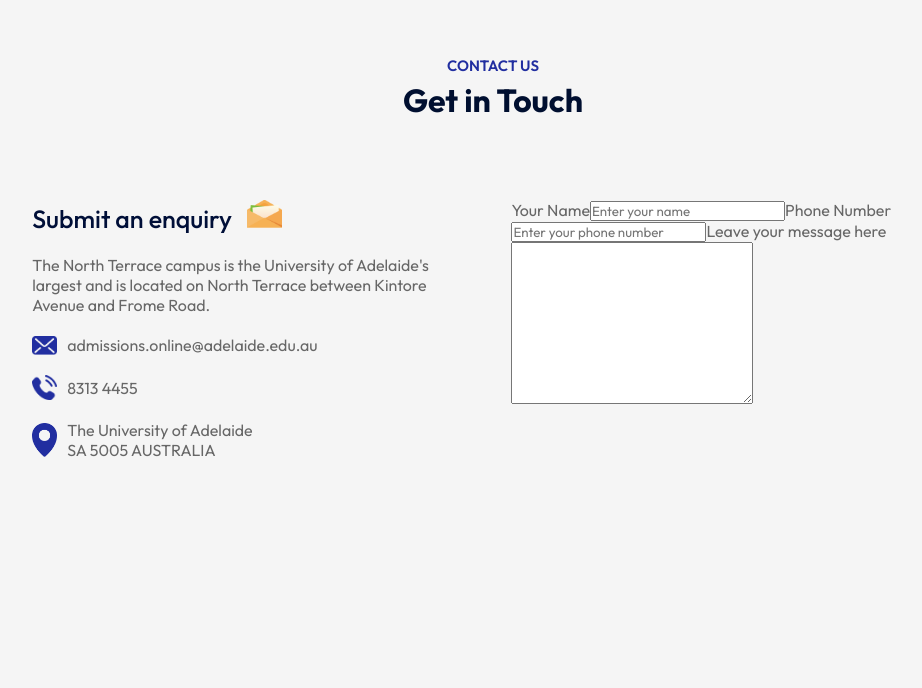
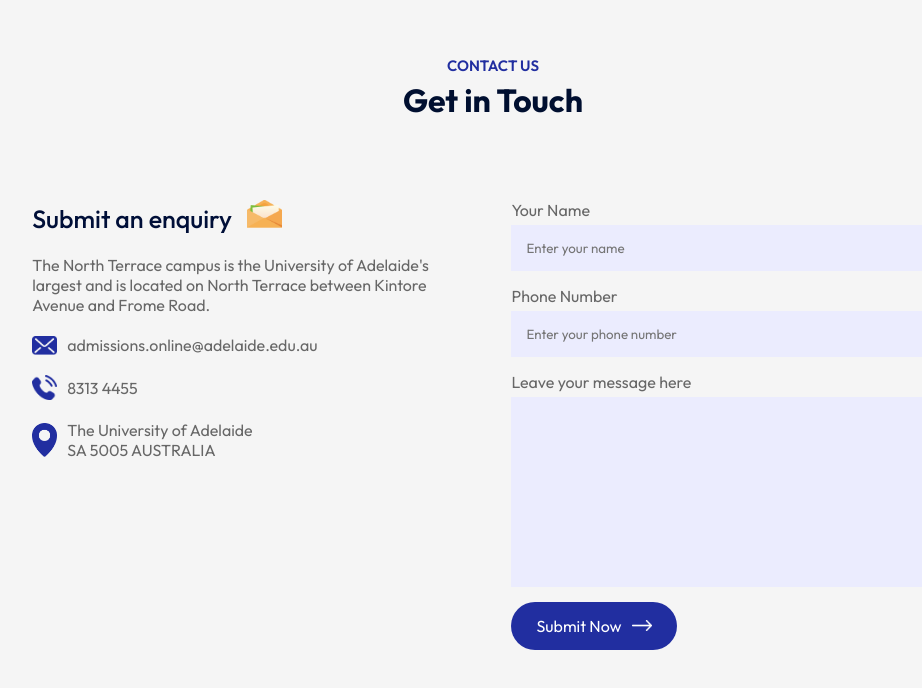
Before and after one commit to Sam2567/Business_page, a React (Vite) app: page / in a window 1280 px wide. Shown: the part 3063-3751 px from the top of the page, without its empty margins (147-1069 px from the left). Before the commit the page ends 3623 px from the top, so only its background shows below. Built offline with nearby package versions, Linux system fonts and the light colour scheme.

Commit message:
Add CSS for form

```diff
--- a/package.json
+++ b/package.json
@@ -10,6 +10,7 @@
     "preview": "vite preview"
   },
   "dependencies": {
+    "g": "^2.0.1",
     "react": "^18.3.1",
     "react-dom": "^18.3.1"
   },
@@ -23,6 +24,6 @@
     "eslint-plugin-react-hooks": "^5.1.0-rc.0",
     "eslint-plugin-react-refresh": "^0.4.9",
     "globals": "^15.9.0",
-    "vite": "^5.4.1"
+    "vite": "^5.4.11"
   }
 }
--- a/src/Components/Contact/Contact.css
+++ b/src/Components/Contact/Contact.css
@@ -39,3 +39,21 @@
   width: 25px;
   margin-right: 10px;
 }
+
+.contact form input,
+.contact form textarea {
+  display: block;
+  width: 100%;
+  background: #ebecfe;
+  padding: 15px;
+  border: 0;
+  outline: 0;
+  margin-bottom: 15px;
+  margin-top: 5px;
+  resize: none;
+}
+
+.contact-col span {
+  display: block;
+  margin: 20px 0;
+}
--- a/src/Components/Contact/Contact.jsx
+++ b/src/Components/Contact/Contact.jsx
@@ -3,6 +3,7 @@
 import mail_icon from "../../assets/mail-icon.png";
 import phone_icon from "../../assets/phone-icon.png";
 import location_icon from "../../assets/location-icon.png";
+import white_arrow from "../../assets/white-arrow.png";
 const Contact = () => {
   return (
     <div className="contact">
@@ -48,6 +49,10 @@
           />
           <label>Leave your message here</label>
           <textarea name="message" id="" cols="30" rows="10"></textarea>
+          <button type="submit" className="btn dark-btn">
+            Submit Now <img src={white_arrow} alt="" />
+          </button>
+          <span></span>
         </form>
       </div>
     </div>
```
Also changed, not shown: 1 other file (tests, documents, lock files or other folders).
